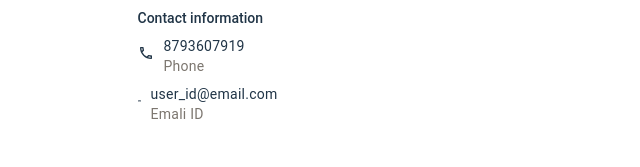
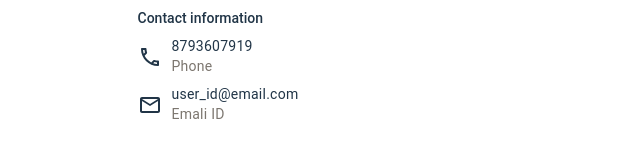
Before and after one commit to tekdi/shiksha-components, a React (Vite) app: page /profile in a window 1280 px wide. Shown: the part 321-488 px from the top of the page, without its empty margins (320-960 px from the left). Built offline with nearby package versions, Linux system fonts and the light colour scheme.

Commit message:
update PR: remove ids, add mI icon remove react icons

```diff
--- a/package.json
+++ b/package.json
@@ -20,7 +20,6 @@
     "react-calendar": "^4.8.0",
     "react-dom": "^18.2.0",
     "react-i18next": "^14.1.0",
-    "react-icons": "^5.0.1",
     "react-router-dom": "^6.22.3"
   },
   "devDependencies": {
--- a/src/pages/Profile.tsx
+++ b/src/pages/Profile.tsx
@@ -1,9 +1,8 @@
 import React from "react";
 import { useState } from "react";
 import { useTranslation } from "react-i18next";
-import { MdOutlineModeEditOutline } from "react-icons/md";
-import { MdOutlinePhone } from "react-icons/md";
-import { MdOutlineMail } from "react-icons/md";
+import CreateOutlinedIcon from '@mui/icons-material/CreateOutlined';
+import LocalPhoneOutlinedIcon from '@mui/icons-material/LocalPhoneOutlined';
 import StudentStatsCard from "../components/StudentStatsCard.tsx";
 import {
   TextField,
@@ -17,8 +16,7 @@ import {
 import Header from "../components/Header.tsx";
 import Modal from "@mui/material/Modal";
 import CloseIcon from "@mui/icons-material/Close";
-
-const Profile = () => {
+import MailOutlineIcon from '@mui/icons-material/MailOutline';const Profile = () => {
   const { t } = useTranslation();
   const [open, setOpen] = React.useState(false);
   const handleOpen = () => setOpen(true);
@@ -112,7 +110,7 @@ const Profile = () => {
               backgroundColor: "white",
             },
           }}
-          startIcon={<MdOutlineModeEditOutline />}
+          startIcon={<CreateOutlinedIcon />}
           onClick={handleOpen}
         >
           {t("PROFILE.EDIT_PROFILE")}
@@ -141,7 +139,7 @@ const Profile = () => {
               flexDirection="row"
               gap="10px"
             >
-              <MdOutlinePhone
+              <LocalPhoneOutlinedIcon
                 style={{
                   marginTop: "9px",
                 }}
@@ -165,7 +163,7 @@ const Profile = () => {
               flexDirection="row"
               gap="10px"
             >
-              <MdOutlineMail
+              <MailOutlineIcon
                 style={{
                   marginTop: "9px",
                 }}
@@ -254,7 +252,6 @@ const Profile = () => {
           <Box sx={style} gap="10px" display="flex" flexDirection="column">
             <Box
               component="h2"
-              id="modal-modal-title"
               display="flex"
               flexDirection="row"
               justifyContent="space-between"
@@ -317,7 +314,6 @@ const Profile = () => {
               </Box>
             </Box>
             <TextField
-              id="outlined-basic"
               label={t("PROFILE.FULL_NAME")}
               variant="outlined"
               defaultValue="Sushmita Patil"
@@ -331,27 +327,23 @@ const Profile = () => {
               onInputChange={(event, newInputValue) => {
                 setInputValue(newInputValue);
               }}
-              id="controllable-states-demo"
               options={options}
               renderInput={(params) => (
                 <TextField {...params} label={t("PROFILE.LOCATION")} />
               )}
             />
             <TextField
-              id="outlined-basic"
               label={t("PROFILE.PHONE")}
               variant="outlined"
               defaultValue="+91 000000000"
             />
             <TextField
-              id="outlined-basic"
               label={t("PROFILE.EMAIL_ID")}
               variant="outlined"
               defaultValue="user_id@email.com"
             />
             <Box>
               <TextField
-                id="outlined-multiline-static"
                 label={t("PROFILE.BIO")}
                 multiline
                 rows={4}
--- a/src/routes/routes.tsx
+++ b/src/routes/routes.tsx
@@ -16,7 +16,6 @@ function AllRoutes(): JSX.Element {
         <Routes>
           <Route path="/profile" element={<Profile />} />
           <Route path="/" element={<LoginPage />} />
-          <Route path="/" element={<LoginPage />} />
           <Route path="/dashboard" element={<Dashboard />} />
         </Routes>
       </Suspense>
```
Also changed, not shown: 1 other file (tests, documents, lock files or other folders).
